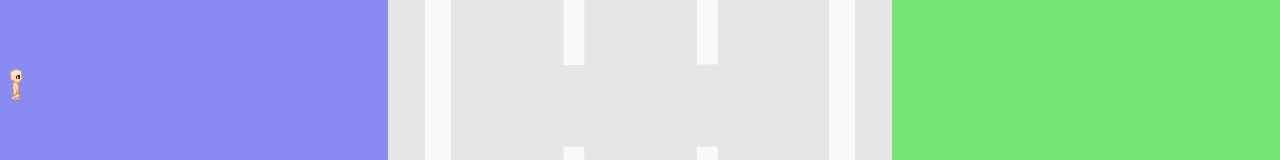
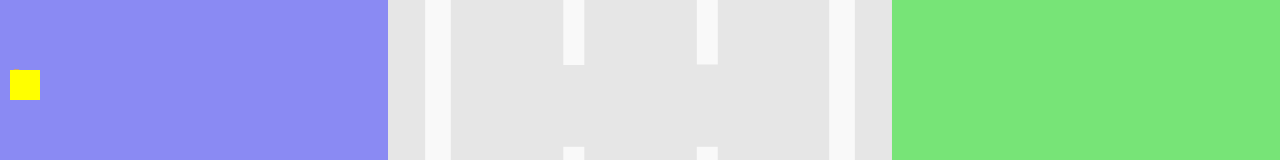
Before and after one commit to Tasos0866/no-going-back, an Angular app: page /home in a window 1280 px wide. Shown: the part 340-500 px from the top of the page. Built offline with nearby package versions, Linux system fonts and the light colour scheme.

Commit message:
Created an enemy div that follows the character everywhere and collisions between the enemy and the character are detected.

```diff
--- a/src/app/home/home.component.css
+++ b/src/app/home/home.component.css
@@ -50,6 +50,11 @@
   position: absolute;
   background: url("../../assets/img/character-small.png");
   animation: animateCharacterSmall 1s steps(8) infinite;
+}
+
+.enemy {
+  position: absolute;
+  background-color: yellow;
 }
 
 @keyframes animateCharacterBig {
--- a/src/app/home/home.component.html
+++ b/src/app/home/home.component.html
@@ -36,4 +36,10 @@
             <span class="times-passed-text">Times passed: {{ timesPassed }} / {{ timesPassedLimit }}</span>
         </div>
     </div>
+    <div class="enemy"
+        [style.width.px]="enemyWidth"
+        [style.height.px]="enemyHeight"
+        [style.left.px]="enemyPositionX"
+        [style.bottom.px]="enemyPositionY">
+    </div>
 </div>
--- a/src/app/home/home.component.ts
+++ b/src/app/home/home.component.ts
@@ -26,6 +26,16 @@ export class HomeComponent implements OnInit {
   charSpeedAt1920: number;
   charSpeed: number;
   speedAdjustment: number;
+
+  // Enemy
+  enemyWidth: number;
+  enemyHeight: number;
+  enemyPositionX: number;
+  enemyPositionY: number;
+  enemySpeedXAt1920: number;
+  enemySpeedYAt1920: number;
+  enemySpeedX: number;
+  enemySpeedY: number;
 
   // Timer
   minutes: number;
@@ -103,6 +113,16 @@ export class HomeComponent implements OnInit {
     this.speedAdjustment = this.currentWidthToHeightRatio / this.normalWidthToHeightRatio;
     this.charSpeed =  this.charSpeedAt1920 * this.speedAdjustment;
 
+    // Enemy
+    this.enemyWidth = 60;
+    this.enemyHeight = 60;
+    this.enemyPositionX = 10;
+    this.enemyPositionY = window.innerHeight - 80;
+    this.enemySpeedXAt1920 = 0.8;
+    this.enemySpeedYAt1920 = 0.5;
+    this.enemySpeedX = this.enemySpeedXAt1920 * this.speedAdjustment;
+    this.enemySpeedY = this.enemySpeedYAt1920 * this.speedAdjustment;
+
     // Timer
     this.minutes = 0;
     this.seconds = 0;
@@ -154,11 +174,13 @@ export class HomeComponent implements OnInit {
   }
 
   ngOnInit() {
-    // If the window is smaller than ~1350px display the small chracter
+    // If the window is smaller than ~1350px display the small chracter & enemy
     if (this.windowWidthRatio < 0.703) {
       this.charWidth = 20;
       this.charHeight = 32;
       this.setClass('character-big', 'character-small');
+      this.enemyWidth = 30;
+      this.enemyHeight = 30;
     }
     this.roadPositionLeft = this.getRoadOffsetLeft();
 
@@ -173,6 +195,7 @@ export class HomeComponent implements OnInit {
         this.seconds = (this.seconds + 1);
         this.displaySeconds = this.addZero(this.seconds  % 60);
       }
+
       if (this.seconds % 60 === 0 && this.seconds !== 0 && (this.milliseconds + 100) % 6000 === 0) {
         this.minutes = this.minutes + 1;
         this.displayMinutes = this.addZero(this.minutes);
@@ -184,19 +207,27 @@ export class HomeComponent implements OnInit {
 
     // Subscribe to begin publishing values
     this.gameSubscription = gameInterval.subscribe(n => {
-      // Check for collisions
+      // Enemy follows the character
+      this.followCharacter();
+
+      // Check for character - enemy collisions
+      this.checkCharacterEnemyCollisions();
+
+      // Check for character - car collisions
      //////////// this.checkForCollisions();
 
       // Update the positions of the cars
-      ////////////////this.updateCarsPosition();
+      //////////////// this.updateCarsPosition();
 
       // Check if the cars have reached the bottom of the screen
       if (this.carPositionY < -(this.carHeight)) {
         this.generateNewCar('car1');
       }
+
       if (this.car2PositionY < -(this.car2Height)) {
         this.generateNewCar('car2');
       }
+
       if (this.car3PositionY < -(this.car3Height)) {
         this.generateNewCar('car3');
       }
@@ -207,7 +238,6 @@ export class HomeComponent implements OnInit {
   handleKeyboardEvent(event: KeyboardEvent) {
     this.currentWidthToHeightRatio = window.innerWidth / window.innerHeight;
     this.speedAdjustment = this.currentWidthToHeightRatio / this.normalWidthToHeightRatio;
-    console.log(this.speedAdjustment);
     if (event.key === 'ArrowUp') {
       if (this.positionY < (window.innerHeight - this.charHeight) - this.charSpeed) {
         this.positionY = this.positionY + this.charSpeed;
@@ -271,15 +301,27 @@ export class HomeComponent implements OnInit {
     this.speedAdjustment = this.currentWidthToHeightRatio / this.normalWidthToHeightRatio;
     this.charSpeed = this.charSpeedAt1920 * this.speedAdjustment;
 
-    // If the window is smaller than ~1350px display the small chracter
+    // Move enemy to initial position
+    this.enemyPositionX = 10;
+    this.enemyPositionY = window.innerHeight - 80;
+
+    // Adjust the enemy 's speed depending on the screen width to height ratio
+    this.enemySpeedX = this.enemySpeedXAt1920 * this.speedAdjustment;
+    this.enemySpeedY = this.enemySpeedYAt1920 * this.speedAdjustment;
+
+    // If the window is smaller than ~1350px display the small chracter & enemy
     if (this.windowWidthRatio < 0.703) {
       this.charWidth = 20;
       this.charHeight = 32;
       this.setClass('character-big', 'character-small');
+      this.enemyWidth = 30;
+      this.enemyHeight = 30;
     } else {
       this.charWidth = 49;
       this.charHeight = 80;
       this.setClass('character-small', 'character-big');
+      this.enemyWidth = 60;
+      this.enemyHeight = 60;
     }
 
     // ** Keep the cars inside the road  ** \\
@@ -459,4 +501,34 @@ export class HomeComponent implements OnInit {
     };
     this.router.navigate(['./endgame'], this.navExtras);
   }
+
+  followCharacter() {
+    if (this.positionY > this.enemyPositionY) {
+      this.enemyPositionY = this.enemyPositionY + this.enemySpeedY;
+    }
+
+    if (this.positionY < this.enemyPositionY) {
+      this.enemyPositionY = this.enemyPositionY - this.enemySpeedY;
+    }
+
+    if (this.positionX > this.enemyPositionX) {
+      this.enemyPositionX = this.enemyPositionX + this.enemySpeedX;
+    }
+
+    if (this.positionX < this.enemyPositionX) {
+      this.enemyPositionX = this.enemyPositionX - this.enemySpeedX;
+    }
+  }
+
+  checkCharacterEnemyCollisions() {
+    // If the character and enemy are in the same y position
+    if (this.positionY + this.charHeight > this.enemyPositionY &&
+      this.positionY < this.enemyPositionY + this.enemyHeight) {
+      // Check for collision in the y axes
+      if (this.positionX + this.charWidth - 10 > this.enemyPositionX &&
+        this.positionX < this.enemyPositionX + this.enemyWidth) {
+          console.log('character is caught');
+      }
+    }
+  }
 }
```
Also changed, not shown: src/app/endgame/endgame.component.ts (line endings or trailing spaces).
